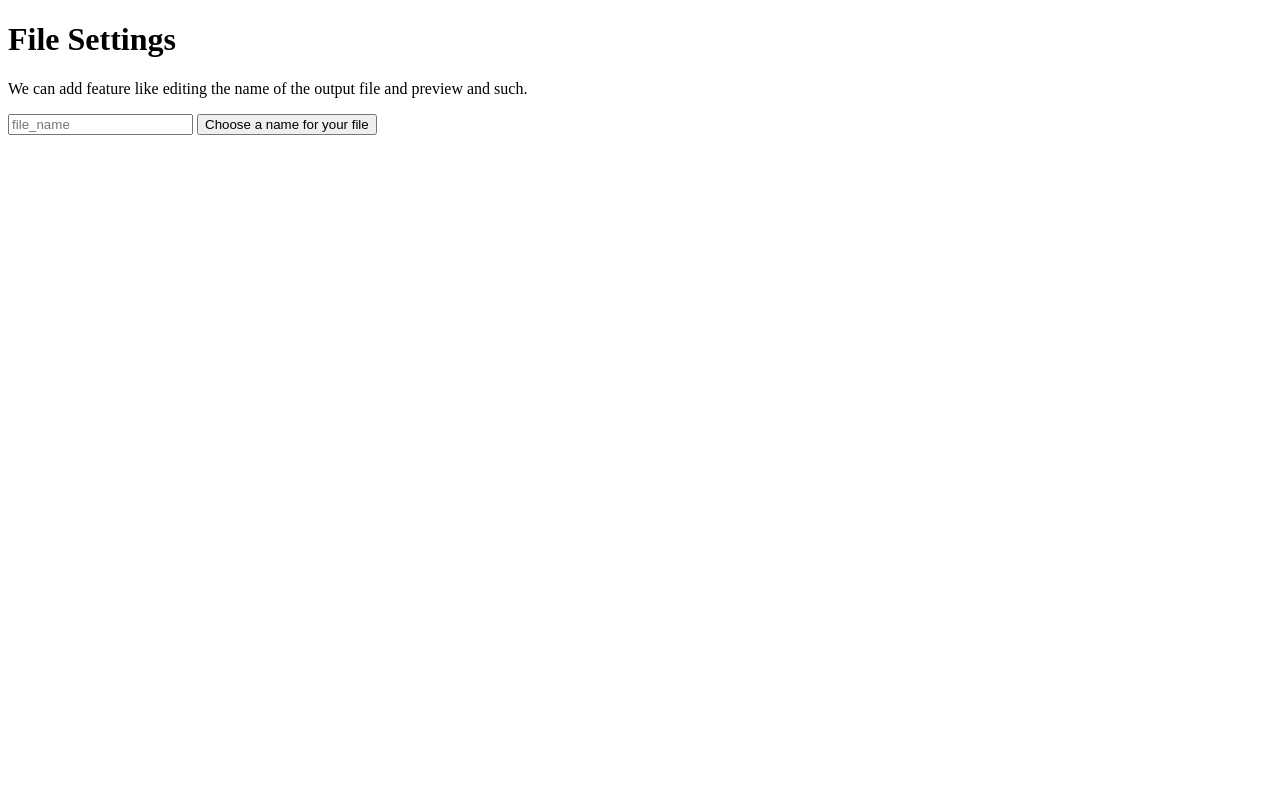
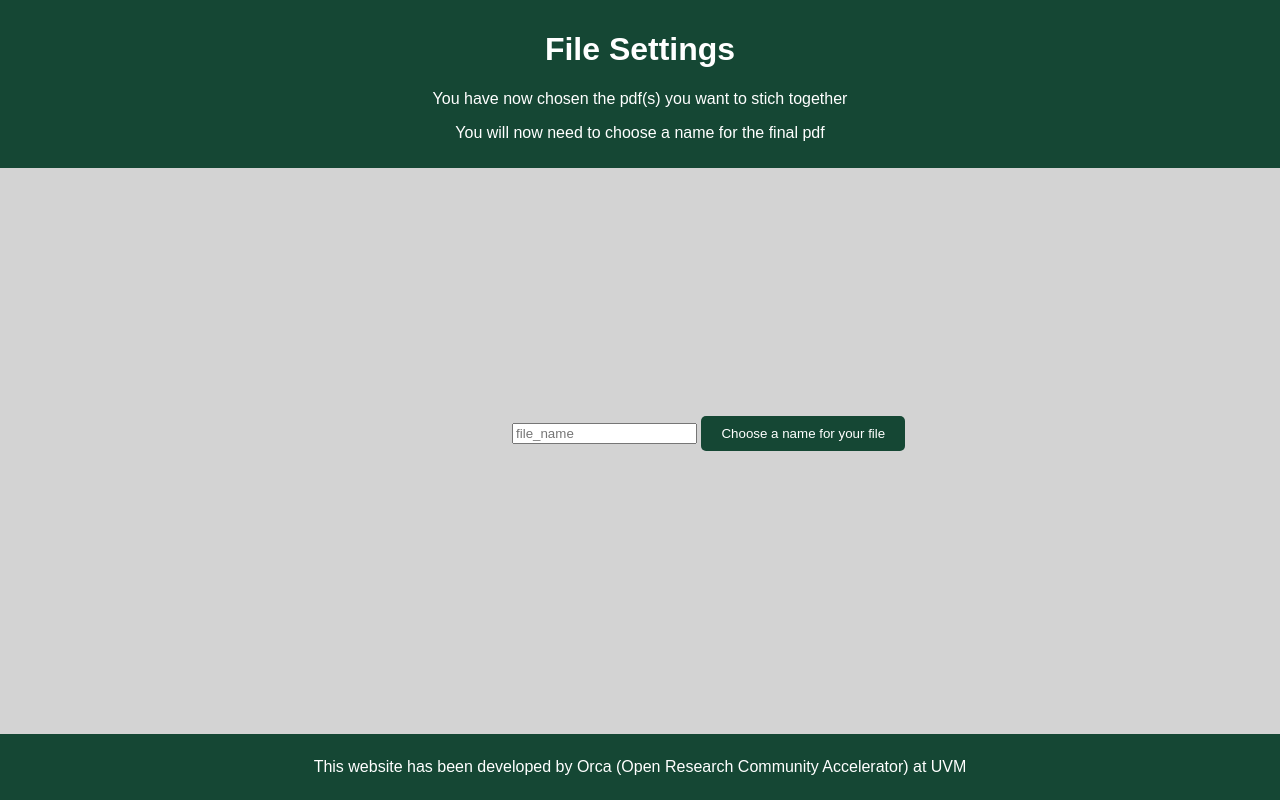
Before and after one commit to VERSO-UVM/eBookPDFStitcher, a Flask app: template templates/file_settings.html in a window 1280 px wide. Run offline with Flask 3, Linux system fonts and the light colour scheme; the template is opened without the code that fills it, so the values that code supplies are empty.

Commit message:
Added css to the file_settings page

```diff
--- /dev/null
+++ b/static/file_settings.css
@@ -0,0 +1,42 @@
+body {
+    position: absolute;
+    top: 50%;
+    left :40%;
+    font-family: Arial, sans-serif;
+    background-color: lightgray;
+    margin: 0;
+    padding: 0;
+}
+
+header {
+    position: fixed;
+    top: 0;
+    left: 0;
+    right: 0;
+    background-color: #154734;
+    color: white;
+    padding: 10px;
+    text-align: center;
+}
+
+
+button {
+    background-color: #154734;
+    color: white;
+    padding: 10px 20px;
+    border: none;
+    border-radius: 5px;
+    cursor: pointer;
+
+}
+
+footer {
+    position: fixed;
+    bottom: 0;
+    left: 0;
+    right: 0;
+    text-align: center;
+    background-color: #154734;
+    color: white;
+    padding: 24px;
+}
--- a/static/file_settings.js
+++ b/static/file_settings.js
@@ -1,6 +1,7 @@
 window.onload = function () {
     const form = document.getElementById("choosing_a_name");
-    const button = this.document.getElementById("changing_form")
+    const button = document.getElementById("changing_form")
+    const para = document.getElementById("changing_title")
     forbiden_input = /[\\\/\:\*\?\"\<\>\|]/;
 
 
@@ -13,6 +14,7 @@ window.onload = function () {
         }
         else {
             form.innerHTML = "<br>"
+            para.innerHTML = `<p>You have chosen the name '${file_name}' feel free to click the button below to download your final result </p>`;
             button.innerHTML = `
                 <form action="/file_settings" method='POST'>
                     <input type='hidden' name='file_name' value='${file_name}'>
--- a/templates/file_settings.html
+++ b/templates/file_settings.html
@@ -6,19 +6,26 @@
     <meta name="viewport" content="width=device-width, initial-scale=1.0">
     <title>File Settings</title>
     <link rel="icon" href="/static/favicon/favicon.ico">
+    <link rel="stylesheet" href="/static/file_settings.css">
     <script src="{{ url_for('static', filename='file_settings.js') }}"></script>
 
 </head>
 
 <body>
-    <h1>File Settings</h1>
-    <p>We can add feature like editing the name of the output file and preview and such.</p>
+    <header>
+        <h1>File Settings</h1>
+        <p>You have now chosen the pdf(s) you want to stich together</p>
+        <p id = "changing_title">You will now need to choose a name for the final pdf</p>
+    </header>
     <p id="changing_form">
     <form id="choosing_a_name">
         <input type="text" id="file_name" name="file_name" placeholder="file_name" required />
         <button type="submit">Choose a name for your file</button>
     </form>
     </p>
+    <footer>
+        This website has been developed by Orca (Open Research Community Accelerator) at UVM
+    </footer>
 </body>
 
 </html>
--- a/templates/index.html
+++ b/templates/index.html
@@ -21,7 +21,7 @@
         <button type="submit" name="action" value="upload">Upload</button>
     </form>
     <footer>
-        This website has been developed by Orca (Open Research Community Accelerator)
+        This website has been developed by Orca (Open Research Community Accelerator) at UVM
     </footer>
 </body>
 
```
